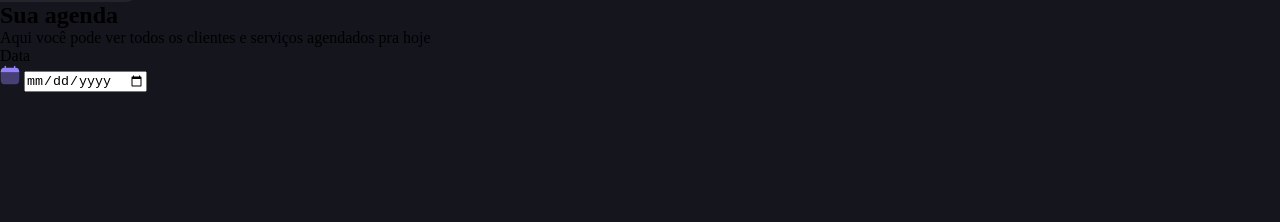
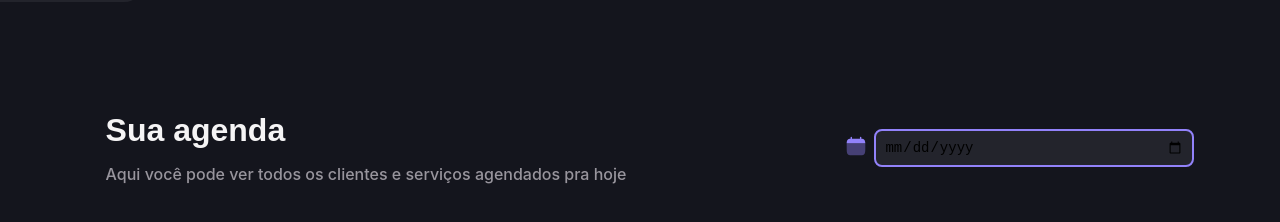
Before and after one commit to brenodev2007/Mundo-Pet, a plain HTML site: page src/index.html in a window 1280 px wide. Shown: the part 58-280 px from the top of the page. Drawn offline with Linux system fonts and the light colour scheme.

Commit message:
Header do form

```diff
--- a/src/index.html
+++ b/src/index.html
@@ -14,15 +14,15 @@
       </div>
     </header>
 
-    <section class="formulário container">
+    <section class="formulário">
       <form action="">
         <header>
-          <h1>Sua agenda</h1>
-          <p>
-            Aqui você pode ver todos os clientes e serviços agendados pra hoje
-          </p>
-
-          <label for="date" class="label">Data</label>
+          <div class="text">
+            <h1>Sua agenda</h1>
+            <p>
+              Aqui você pode ver todos os clientes e serviços agendados pra hoje
+            </p>
+          </div>
           <div class="input">
             <i><img src="assets/calendar.svg" alt="Calendário" /></i>
             <input type="date" id="date" name="date" required />
--- a/src/styles/form.css
+++ b/src/styles/form.css
@@ -0,0 +1,77 @@
+form {
+  display: flex;
+  justify-content: center;
+  flex-direction: column;
+
+  header {
+    margin-top: 2rem;
+    gap: 0.75rem;
+    margin-left: 2rem;
+    h1 {
+      font: 600 1.5rem/2 "Inter Tight", sans-serif;
+      color: #f5f4f5;
+    }
+
+    p {
+      font: var(--pp-medium);
+      color: #98959d;
+    }
+    .input {
+      display: flex;
+      align-items: center;
+      gap: 0.5rem;
+      padding: 0.75rem;
+      margin-top: 0.75rem;
+      input {
+        padding: 0.5rem;
+        border: 2px solid #9282fa;
+        border-radius: 8px;
+        outline: none;
+        width: 15rem;
+        font-size: 12px;
+        background-color: var(--background-tertiary);
+        transition: border-color 0.3s, box-shadow 0.3s;
+
+        &:focus {
+          border-color: #7a6be0;
+          box-shadow: 0 0 0 3px rgba(146, 130, 250, 0.3);
+        }
+
+        &::placeholder {
+          color: #fff;
+        }
+      }
+    }
+  }
+}
+
+@media (width >= 80em) {
+  form {
+    padding: 4rem 4rem;
+
+    header {
+      display: flex;
+      gap: 13rem;
+      justify-content: center;
+
+      .text {
+        h1 {
+          font-size: 2rem;
+        }
+
+        p {
+          font-size: 1rem;
+        }
+      }
+
+      .input {
+        display: flex;
+
+        input {
+          width: 300px;
+          font-size: 14px;
+        }
+      }
+    }
+  }
+}
```
